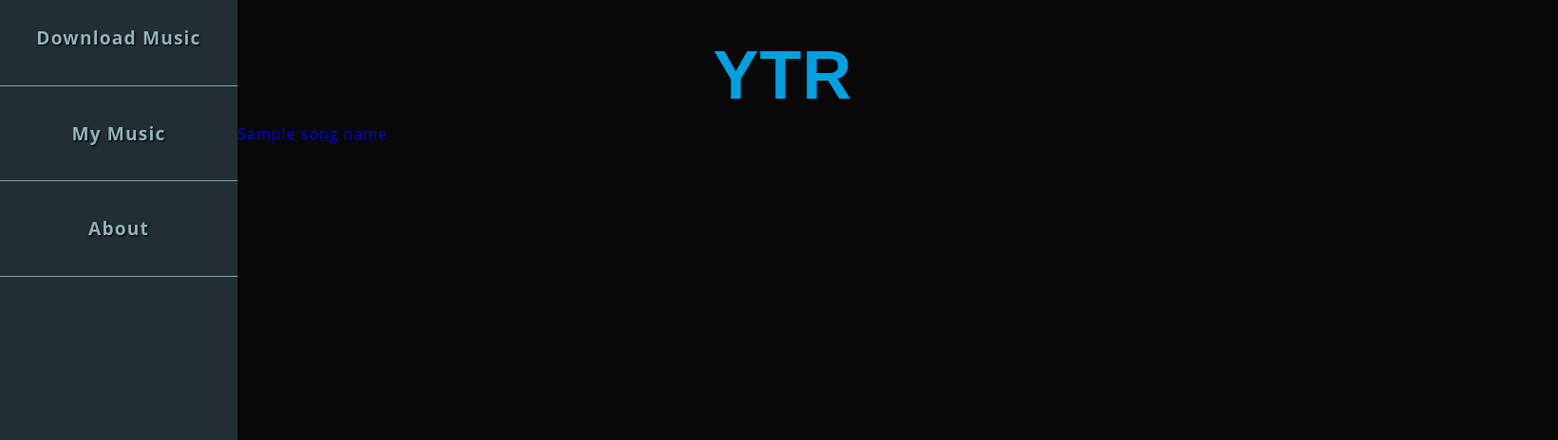
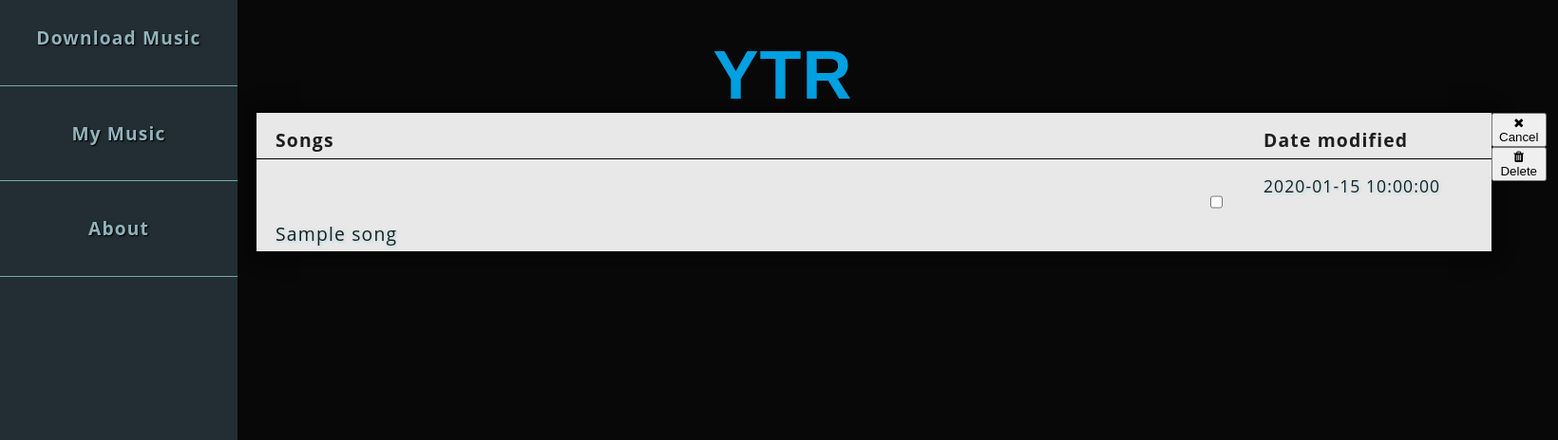
Before and after one commit to NotMyRealNameHahaha/Flask-YtDl, a Flask app: template YTR/templates/base_download.html in a window 1640 px wide. Shown: the top 464 px of the page at 95% size. Run offline with Flask 2, Linux system fonts and the light colour scheme; the template is opened without the code that fills it: most values are stand-ins (such as "Sample title", 1, 10 or a date in 2020); some web fonts are replaced.

Commit message:
Improve file output UI (kind of).  It still needs work.  TODO: Add delete functionality && bulk upload

```diff
--- a/YTR/ripper/file_helpers.py
+++ b/YTR/ripper/file_helpers.py
@@ -4,7 +4,7 @@ import datetime
 
 
 # Find out when a file was last modified
-def modification_date(filename):
+def mod_date(filename):
     t = os.path.getmtime(filename)
     return datetime.datetime.fromtimestamp(t)
 
@@ -17,7 +17,7 @@ def find_song(which_dir, song_name):
     # -- Returns a relative path -- ##
 
 
-# Get the 'music' directory
+# Get music directory in MAIN directory (not static folder)
 def music_dir():
     for my_dirs in os.listdir(os.getcwd()):
         if "music" in my_dirs\
@@ -70,5 +70,5 @@ def clean_dir(move_me):
 # Example usage of def modification_date(filename)
 def date_tester():
     my_song = os.listdir(os.path.join("YTR", "static", "music"))[0]
-    print(modification_date(my_song))
+    print(mod_date(my_song))
 # date_tester()
--- a/YTR/static/css/YTR.css
+++ b/YTR/static/css/YTR.css
@@ -35,12 +35,20 @@ p { letter-spacing: 0.06em;}
 /* Text Colors
 --------------*/
 /* Grey w/ hint of blue (lighter) */
-.t-gb { color: #91b3bc;
+.t-gb {
+    color: #91b3bc;
     text-shadow: 1px 1px black,
             1px 1px 3px rgba(0, 0, 0, 0.5);
 }
 /* Grey w/ hint of blue (Darker) */
-.t-dgreyblue { background: #222e33;}
+.t-dgreyblue {
+    color: #222e33;
+    text-shadow: 1px 1px #c1eef7,
+            1px 1px 3px rgba(145, 179, 188, 0.5);
+}
+
+
+
 
 /*
   Main content Container
@@ -131,6 +139,68 @@ p { letter-spacing: 0.06em;}
 /*
     My Music:  Where your downloads are displayed
 ==================================================*/
+form.f-output { display: inherit;  }
+
 .music_dir {
+    width: 1300px; max-width: 100%;
+    height: auto;
+    display: block;
+    margin: auto auto auto 20px;
+    font: inherit;
+    float: none;
+
+    background: #e8e8e8;
+    color: #1e1e1e;
+}
+
+/* Container for each "row" of input */
+.music_dir .row {
+    border-bottom: 1px solid black;
     width: 100%;
+    float:left;
 }
+
+/* Date modified container
+   && Song link container */
+.music_dir .sd-c,
+.music_dir .song-h {
+    height: auto;
+    margin: auto;
+
+    display: flex; flex-wrap: wrap;
+    justify-content: flex-start;
+    align-content: flex-end;
+    float: left;
+    padding: 20px 20px 10px 20px;
+
+    font: inherit;
+    background: transparent;
+}
+
+
+/* Music dir headers */
+.music_dir .song-h {
+    font-size: 110%;
+}
+/* Date Modified text
+   && Song link text */
+.music_dir .sd-c p, .music_dir .sd-c a {
+    font: inherit;
+    text-decoration: none;
+    color: inherit;
+    text-align: left;
+    padding: 0;
+
+    font-size: 110%;
+    width: 90%;
+    letter-spacing: 0.06em;
+    margin: auto auto 0 0;
+    float: left;
+
+}
+
+/* Style the checkbox areas */
+.sd-c label {width: 0; height: 0; visibility: hidden;}
+.sd-c input[type=checkbox] {
+
+}
--- a/YTR/static/css/adderall.css
+++ b/YTR/static/css/adderall.css
@@ -336,22 +336,37 @@ p { font-size: 14px; font-weight: 400; }
 
 
 /* Percentage based Sizing:  #perbase */
+/* Percentage based sizing -> Desktop */
 @media only screen and (min-width: 700px) {
-
-  /* Percentage based sizing -> Desktop */
     .cd-full { width: 3000px; max-width: 100%; }
     .cd-ninefive { width: 3000px; max-width: 95%;}
-    .cd-half { width: 1500px; max-width: 50%; }
+    .cd-eight {width: 3000px; max-width: 80%;}
+    .cd-seven { width: 3000px; max-width: 70%;}
+    .cd-six { width: 3000px; max-width: 60%; }
+    .cd-half { width: 3000px; max-width: 50%; }
+    .cd-four { width: 3000px; max-width: 40%; }
+    .cd-three { width: 3000px; max-width: 30%; }
+    .cd-two { width: 3000px; max-width: 20%; }
+
+    /* Basic ratios */
     .cd-third { width: 3000px; max-width: 33%; }
-    .cd-fourth { width: 3000px; max-width: 25%; }
-    .cd-fifth { width: 3000px; max-width: 20%; }
+    .cd-qtr { width: 3000px; max-width: 25%; }
+    .cd-fif { width: 3000px; max-width: 20%; }
 }
 
+/* Percentage based sizing -> Mobile */
 @media only screen and (max-width: 700px) {
-
-  /* Percentage based sizing -> Mobile */
     .cm-full { width: 3000px; max-width: 100%; }
     .cm-ninefive { width: 3000px; max-width: 95%;}
+    .cm-eight {width: 3000px; max-width: 80%;}
+    .cm-seven { width: 3000px; max-width: 70%;}
+    .cm-six { width: 3000px; max-width: 60%; }
+    .cm-half { width: 3000px; max-width: 50%; }
+    .cm-four { width: 3000px; max-width: 40%; }
+    .cm-three { width: 3000px; max-width: 30%; }
+    .cm-two { width: 3000px; max-width: 20%; }
+
+    /* Basic ratios */
     .cm-half { width: 1500px; max-width: 50%; }
     .cm-third { width: 3000px; max-width: 33%; }
     .cm-fourth { width: 3000px; max-width: 25%; }
--- a/YTR/templates/base.html
+++ b/YTR/templates/base.html
@@ -22,7 +22,7 @@
             </div>
         </a>
     {# Music Directory #}
-        <a href="{{ url_for('dl') }}">
+        <a href="{{ url_for('songs') }}">
             <div class="flex c-center">
                 <p class="t-gb">My Music</p>
             </div>
--- a/YTR/templates/base_download.html
+++ b/YTR/templates/base_download.html
@@ -10,12 +10,50 @@
     <div class="main">
 
 {#  -----  File Output ---------- #}
-        <div class="music_dir">
-            <p></p>
-            <a href="{{ song_url }}" download>
-                {{ song_name }}
-            </a>
+<form class="f-output" action="{{ url_for('songs') }}">
+        <div class="music_dir s-near">
+        {#  --  Headers -- #}
+            <div class="row">
+                <div class="cd-eight cm-eight sd-c song-h">
+                    <p><b>Songs</b></p>
+                </div>
+                <div class="cd-two cm-two sd-c song-h">
+                    <p><b>Date modified</b></p>
+                </div>
+            </div>
+
+            {% for song in songs %}
+                <div class="row">
+                    <div class="cd-eight cm-eight sd-c">
+                        <label for="{{ song['id'] }}"></label>
+                        <input name="{{ song['id'] }}"
+                               id="{{ song['id'] }}" type="checkbox">
+    {#                    <span class="fa fa-trash"></span>#}
+                        <p>
+                            <a href="{{ song['url'] }}"
+                               class="t-dgreyblue" download>
+                                {{ song['name'] }}
+                            </a>
+                        </p>
+                    </div>
+                    <div class="cd-two cm-two sd-c">
+                        <p class="t-dgreyblue">{{ song['date'] }}</p>
+                    </div>
+                </div>
+            {% endfor %}
         </div>
+
+    <div class="btn-c">
+        <button type="reset" class="">
+            <span class="fa fa-close"></span>
+            Cancel
+        </button>
+        <button type="submit" class="">
+            <span class="fa fa-trash"></span>
+            Delete
+        </button>
+    </div>
+</form>
     </div>
 {% endblock %}
 {% block script %}
```
Also changed, not shown: YTR/views.py (+19 -10 lines), YTR/static/notes/FastFinds_and_Colors.txt (line endings or trailing spaces).
